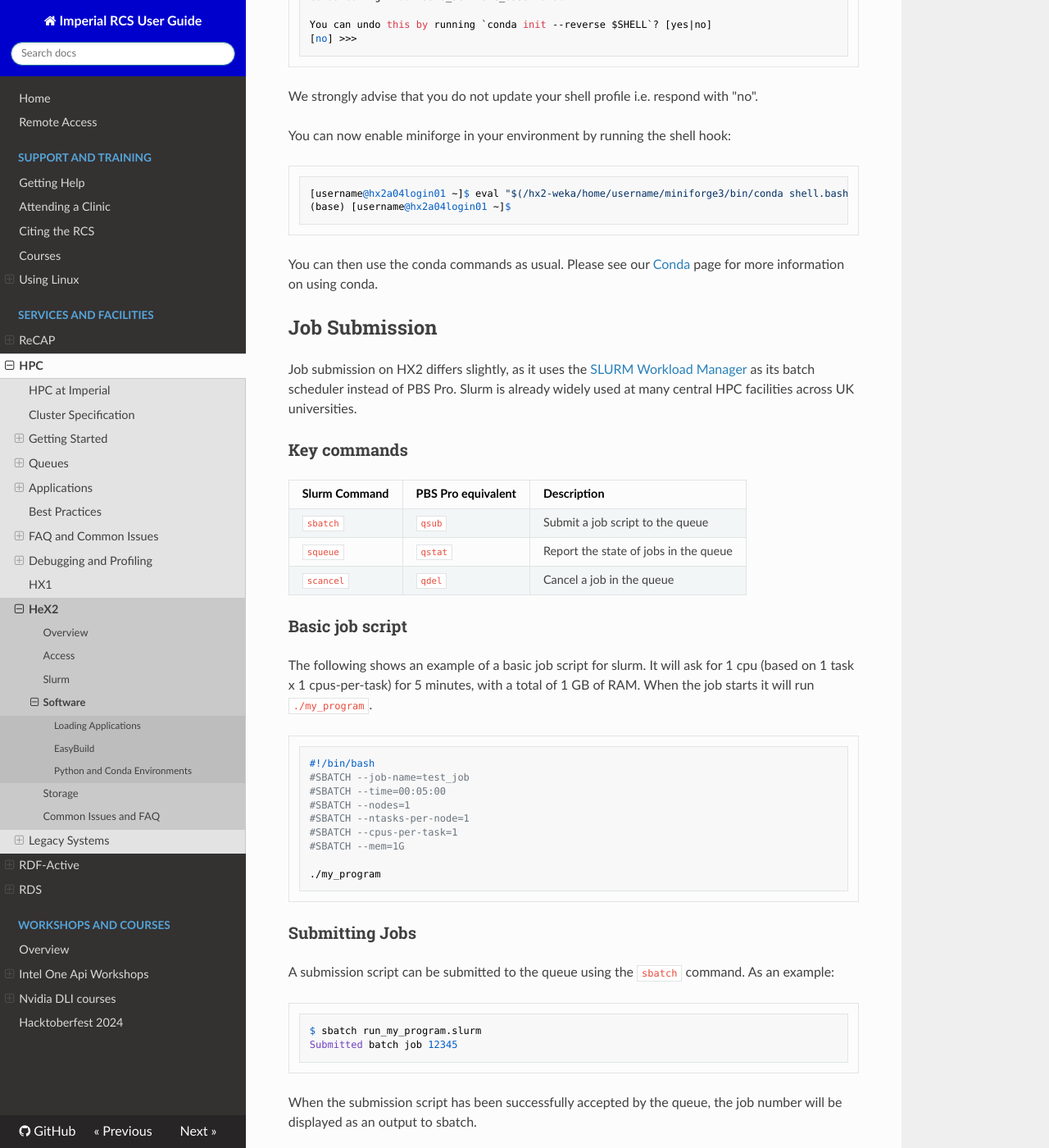
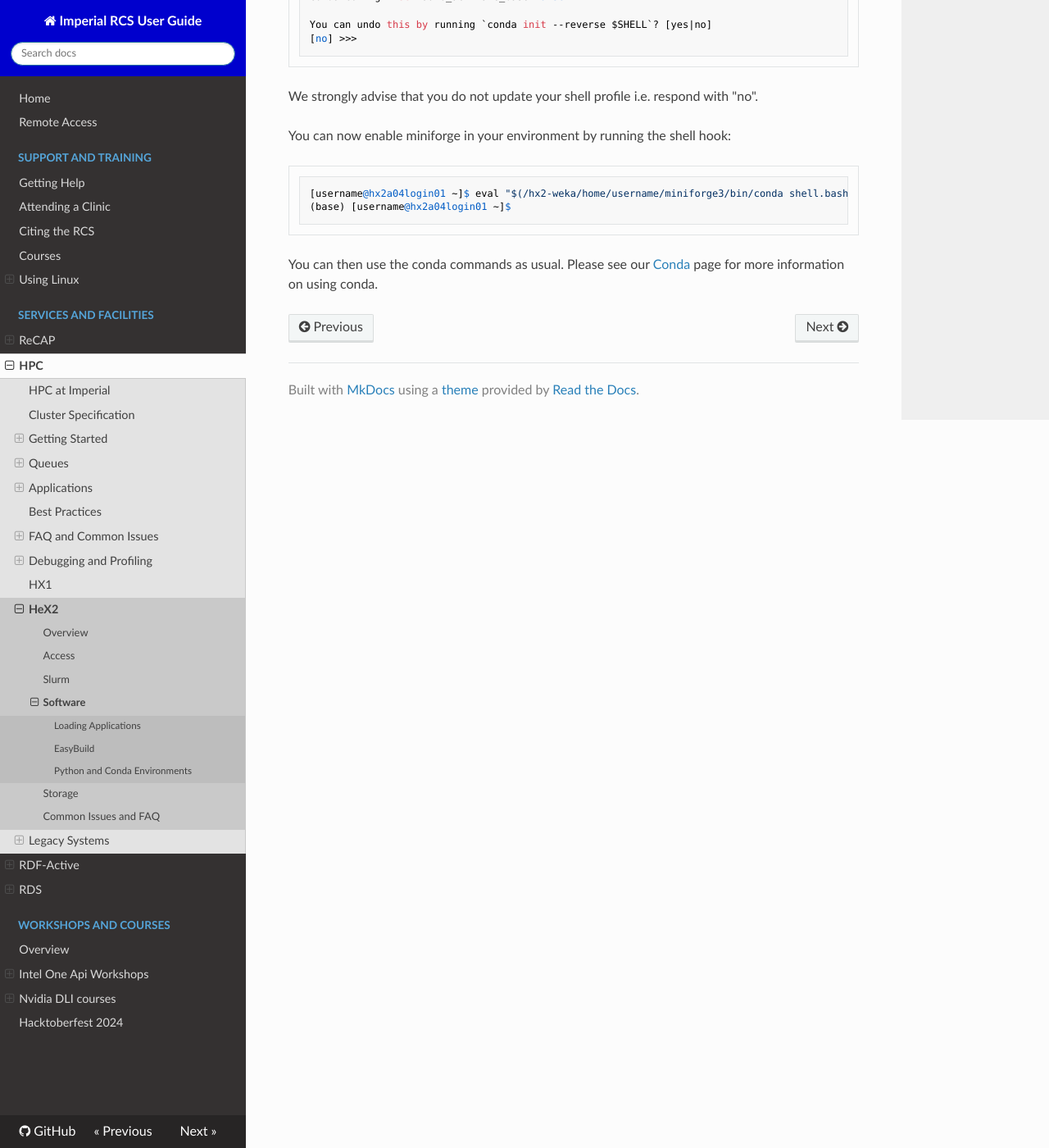
Before and after one commit to ImperialCollegeLondon/icl-rcs-user-guide, an MkDocs documentation site: the page built from docs/hpc/hx2/software.md, in a window 1280 px wide and 1400 px high, scrolled down 1527 px. Shown: the whole window at 82% size. Built offline with MkDocs 1.6.1, drawn with Linux system fonts in a browser that asks for light colours; nearby versions of some CDN libraries; some of the changed text lies outside the part shown.

````diff
--- a/docs/hpc/hx2/software.md
+++ b/docs/hpc/hx2/software.md
@@ -66,176 +66,3 @@ You can now enable miniforge in your environment by running the shell hook:
 ```
 
 You can then use the conda commands as usual. Please see our [Conda](../applications/guides/conda.md) page for more information on using conda.
-
-## Job Submission
-
-Job submission on HX2 differs slightly, as it uses the [SLURM Workload Manager](https://slurm.schedmd.com/) as its batch scheduler instead of PBS Pro. Slurm is already widely used at many central HPC facilities across UK universities.
-
-### Key commands
-
-| Slurm Command | PBS Pro equivalent | Description |
-| ------------- | ------------------ | ----------- |
-| `sbatch` | `qsub` | Submit a job script to the queue |
-| `squeue` | `qstat` | Report the state of jobs in the queue |
-| `scancel` | `qdel` | Cancel a job in the queue |
-
-### Basic job script
-
-The following shows an example of a basic job script for slurm. It will ask for 1 cpu (based on 1 task x 1 cpus-per-task) for 5 minutes, with a total of 1 GB of RAM. When the job starts it will run `./my_program`.
-
-```bash
-#!/bin/bash
-#SBATCH --job-name=test_job
-#SBATCH --time=00:05:00
-#SBATCH --nodes=1
-#SBATCH --ntasks-per-node=1
-#SBATCH --cpus-per-task=1
-#SBATCH --mem=1G
-
-./my_program
-```
-
-### Submitting Jobs
-
-A submission script can be submitted to the queue using the `sbatch` command. As an example:
-
-```bash
-$ sbatch run_my_program.slurm
-Submitted batch job 12345
-```
-
-When the submission script has been successfully accepted by the queue, the job number will be displayed as an output to sbatch.
-
-### Job Sizing Guidance
-
-The final partition/queue layout is still being developed. Note that on standard compute nodes, jobs are limited to 142 out of the 144 available cores; 2 cores are set aside to support the Weka file system and operating system. This is increased to 4 cores on GPU nodes, so a maximum of 60 cores can be requested.
-
-#### single core jobs
-
- A single core submission script would look like the following:
-
-```bash
-#!/bin/bash
-#SBATCH --job-name=test_job
-#SBATCH --time=00:05:00
-#SBATCH --nodes=1
-#SBATCH --ntasks-per-node=1
-#SBATCH --cpus-per-task=1
-
-./my_program
-```
-
-#### Multi-threaded jobs (OpenMP/shared memory)
-
-If the program uses threads on a single node:
-
-```bash
-#SBATCH --nodes=1
-#SBATCH --ntasks-per-node=1
-#SBATCH --cpus-per-task=8
-```
-
-What this means:
-
-* `--nodes=1` -> one node
-* `--ntasks-per-node=1` -> one process per node
-* `--cpus-per-task=8` -> that process can use 8 CPU cores (threads)
-
-You may also need to set:
-
-```
-export OMP_NUM_THREADS=8
-```
-
-or
-
-```
-export OMP_NUM_THREADS=${SLURM_CPUS_PER_TASK}
-```
-
-To control threading within the OpenMP program.
-
-#### MPI or distributed tasks
-
-If your job supports multiple independent process (such as MPI):
-
-```bash
-#SBATCH --nodes=1
-#SBATCH --ntasks-per-node=8
-#SBATCH --cpus-per-task=1
-```
-
-What this means:
-
-* Slurm launches 8 processes
-* Each process gets 1 CPU core
-
-You would launch your processes with:
-
-```
-srun ./my_mpi_program
-```
-
-or
-
-```
-mpirun ./my_mpi_program
-```
-
-In both cases, the mpi distribution must be suitably configured to work with Slurm (the centrally provided MPI distributions are already configured with this integration).
-
-#### Hybrid MPI and threading
-
-If each MPI rank uses multiple threads:
-
-```
-#SBATCH --nodes=1
-#SBATCH --ntasks-per-node=4
-#SBATCH --cpus-per-task=4
-```
-
-This means:
-
-* 4 MPI processes are started
-* Each MPI process gets 4 CPU cores (threads)
-* a total of 16 CPU cores are allocated to the job
-
-As with the [multi-threaded job](#multi-threaded-jobs-openmpshared-memory), you may need to set:
-
-```
-export OMP_NUM_THREADS=4
-```
-
-or
-
-```
-export OMP_NUM_THREADS=${SLURM_CPUS_PER_TASK}
-```
-
-#### gpu/h200
-
-There is an additional limit of 12 GPU's total per user on the a100 queue to allow for fair usage of the GPUs.
-
-### Example Slurm Jobs
-#### MPI Jobs
-
-
-#### Hybrid OpenMP/MPI Jobs
-
-### MPI Distribution Specific Information
-
-#### Intel MPI
-
-#### OpenMPI
-
-### GPU Jobs
-#### GPU Specification
-
-
-#### Multi-node GPU Jobs
-
-#### Example GPU Jobs
-
-##### MPI GPU Jobs (single node)
-
-## Known Issues
````
Also changed, not shown: docs/hpc/hx2/slurm.md (+0 -3 lines), docs/hpc/hx2/storage.md (+0 -48 lines).
